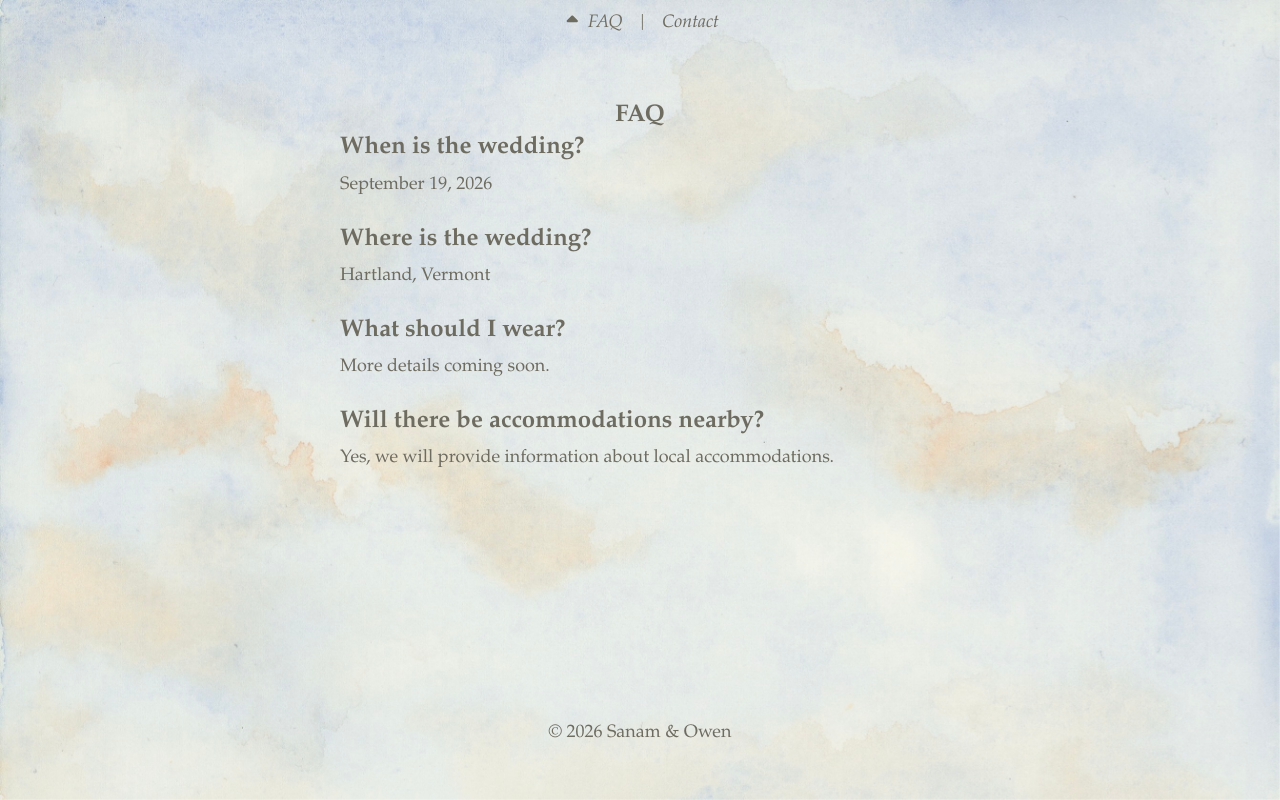
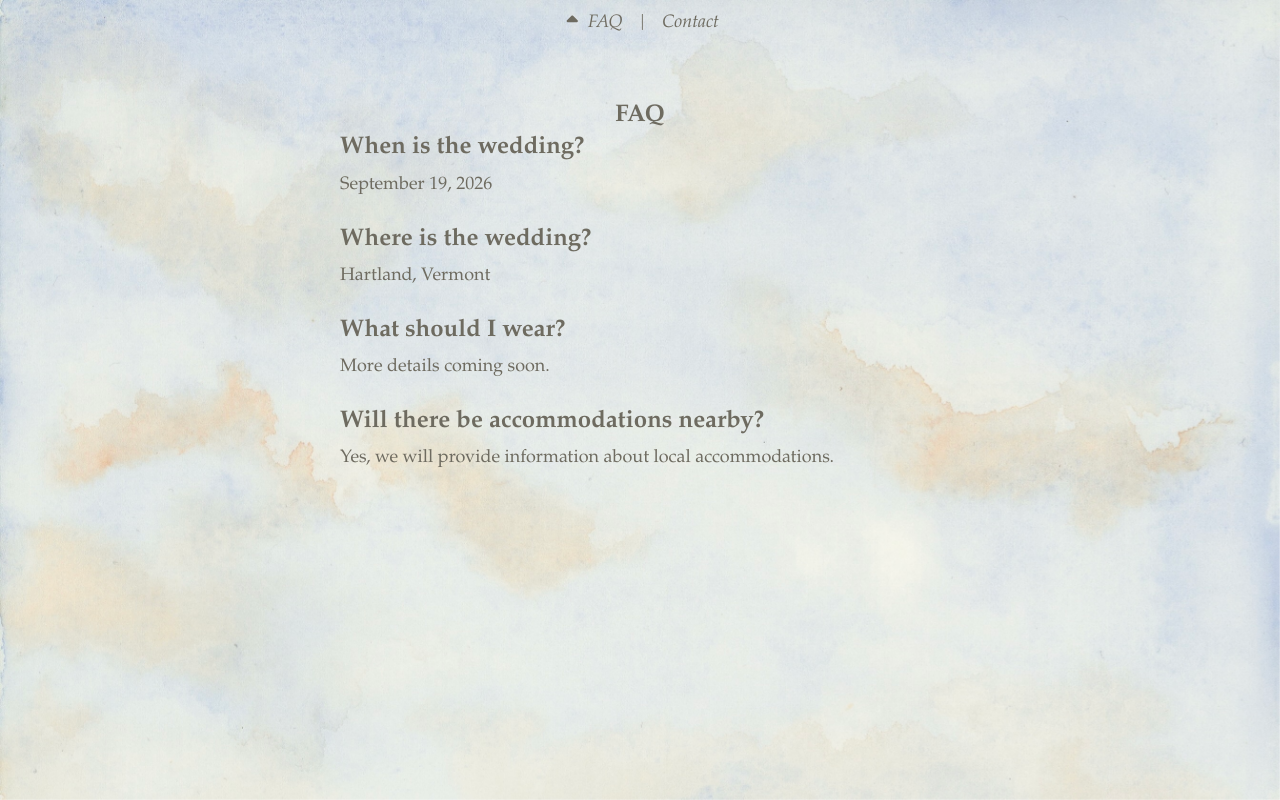
Before and after one commit to owensearls/wedding.kavari-searls.net, a React (Vite) app: page /#faq in a window 1280 px wide. Built offline with nearby package versions, Linux system fonts and the light colour scheme.

Commit message:
Scrolling working great

```diff
--- a/src/components/BackgroundLayout.module.css
+++ b/src/components/BackgroundLayout.module.css
@@ -84,12 +84,6 @@
   transform: translateX(-50%);
 }
 
-.footerContent {
-  position: relative;
-  z-index: 2;
-  padding-bottom: 25px;
-  pointer-events: auto;
-}
 
 .scrollbarOverlay {
   position: fixed;
--- a/src/components/BackgroundLayout.tsx
+++ b/src/components/BackgroundLayout.tsx
@@ -231,12 +231,14 @@ function BackgroundLayout({ children, nav, header, footer }: BackgroundLayoutPro
             <Section id="home" anchor="">
               {header}
             </Section>
-            {/* Empty spacer for scroll distance and anchor detection */}
-            <Section id="footer" anchor="footer" minHeight={`${Math.max(0, mountainNaturalHeightVh - 50)}vh`} />
+            {/* Footer section with content positioned at bottom */}
+            <Section id="footer" anchor="footer" minHeight={`${Math.max(0, mountainNaturalHeightVh - 50)}vh`} contentPosition="bottom">
+              {footer}
+            </Section>
           </div>
         </div>
 
-        {/* Fixed footer area with mountains and footer content */}
+        {/* Fixed mountain image */}
         <div className={styles.footerFixed}>
           <img
             ref={imageRef}
@@ -245,9 +247,6 @@ function BackgroundLayout({ children, nav, header, footer }: BackgroundLayoutPro
             style={{ maxHeight: `${mountainHeight}vh` }}
             alt="Mountains"
           />
-          <div className={styles.footerContent}>
-            {footer}
-          </div>
         </div>
         <div className={styles.scrollbarOverlay} />
       </div>
--- a/src/components/Section.tsx
+++ b/src/components/Section.tsx
@@ -7,19 +7,29 @@ interface SectionProps {
   anchor?: string
   children?: ReactNode
   minHeight?: string
+  contentPosition?: 'top' | 'bottom'
 }
 
-function Section({ id, anchor, children, minHeight = '100vh' }: SectionProps) {
+function Section({ id, anchor, children, minHeight = '100vh', contentPosition = 'top' }: SectionProps) {
   const currentAnchor = useCurrentAnchor()
   const sectionAnchor = anchor ?? id
   const isActive = currentAnchor === sectionAnchor
+
+  const sectionStyle: React.CSSProperties = {
+    minHeight,
+    ...(contentPosition === 'bottom' && {
+      display: 'flex',
+      flexDirection: 'column',
+      justifyContent: 'flex-end'
+    })
+  }
 
   return (
     <section
       id={id}
       data-anchor={sectionAnchor}
       className={styles.section}
-      style={{ minHeight }}
+      style={sectionStyle}
     >
       <div style={{ opacity: isActive ? 1 : 0, transition: 'opacity 0.1s ease' }}>
         {children}
```
